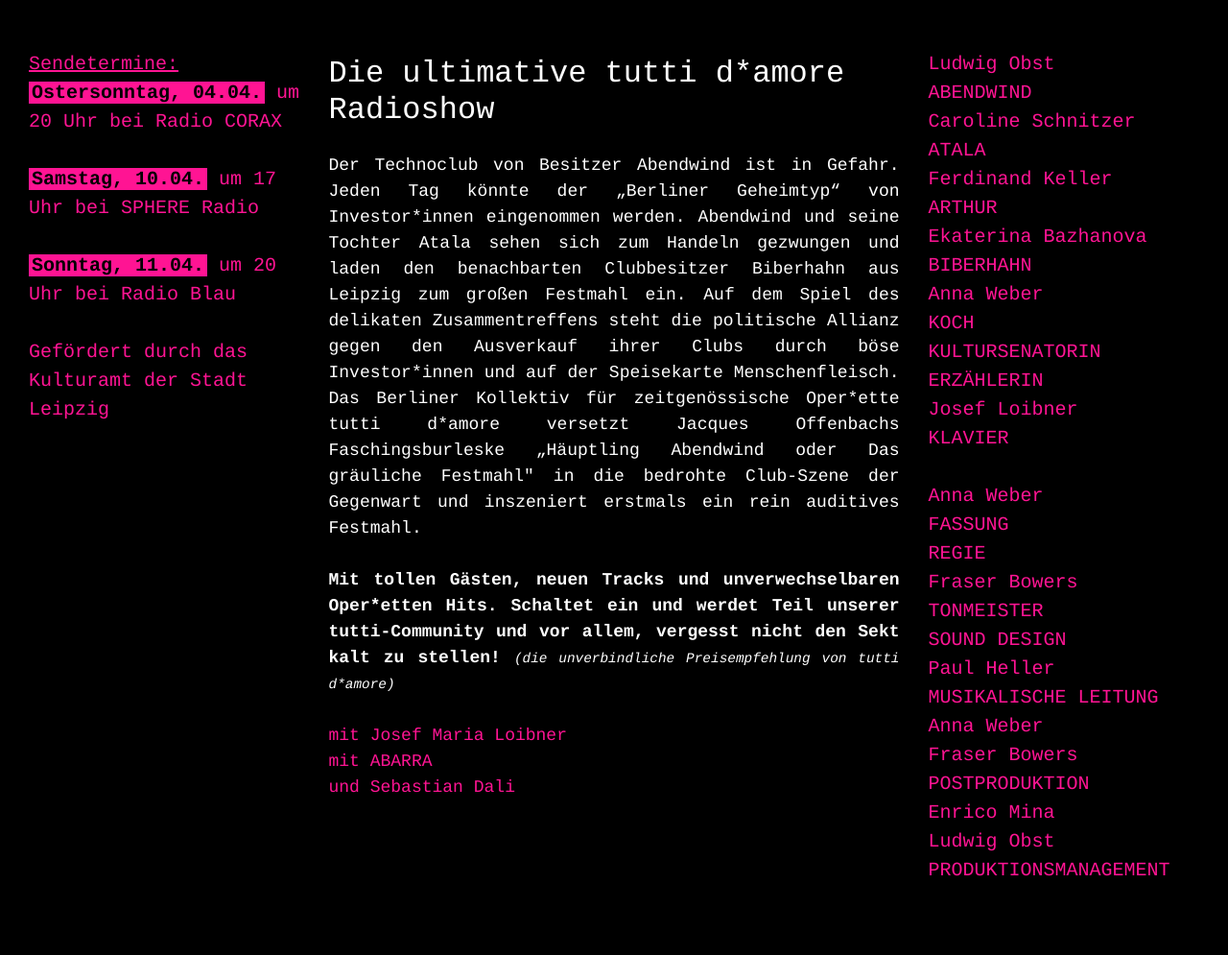
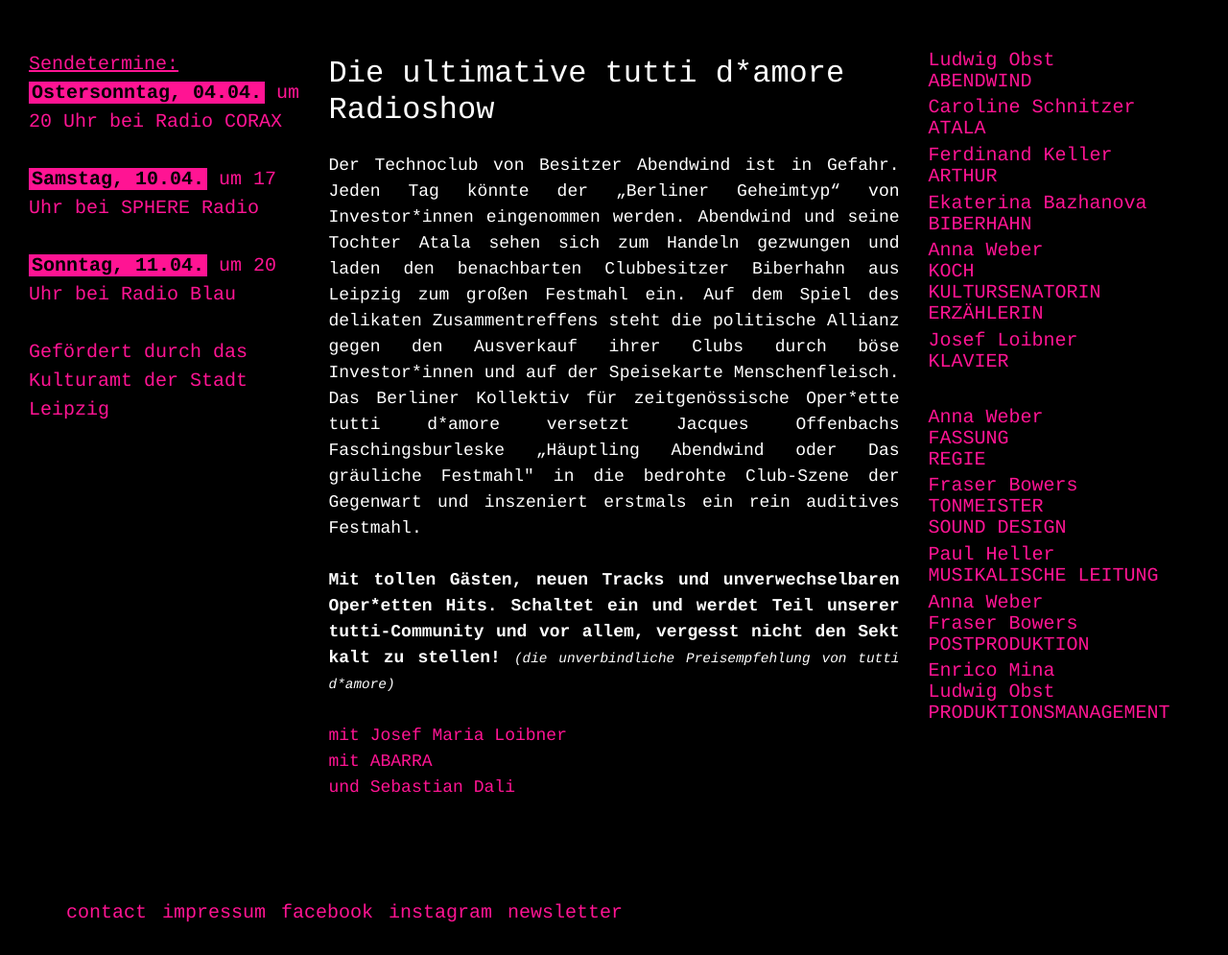
Before and after one commit to kapriole/tuttidamore, a plain HTML site: page home.html in a window 1280 px wide. Shown: the part 852-1847 px from the top of the page at 96% size. Drawn offline with nearby package versions, Linux system fonts and the light colour scheme; files whose address does not match are found by name; a web font is replaced by a local one.

Commit message:
Add files via upload
added new paragraph style
minor changes

```diff
--- a/css/custom.css
+++ b/css/custom.css
@@ -24,6 +24,11 @@ body {
     width: "100%";
 }
 
+.name {
+    line-height: 1.1;
+    margin-bottom: 2%;
+}
+
 h1 {
     font-family: 'Beth Ellen', cursive;
 }
@@ -39,6 +44,10 @@ h2.white {
     font-size: 0.8;
     margin-bottom: -1%;
     margin-top: 1%;
+}
+
+span.pink-bg {
+    background-color: #FF1493;
 }
 
 .text {
```
